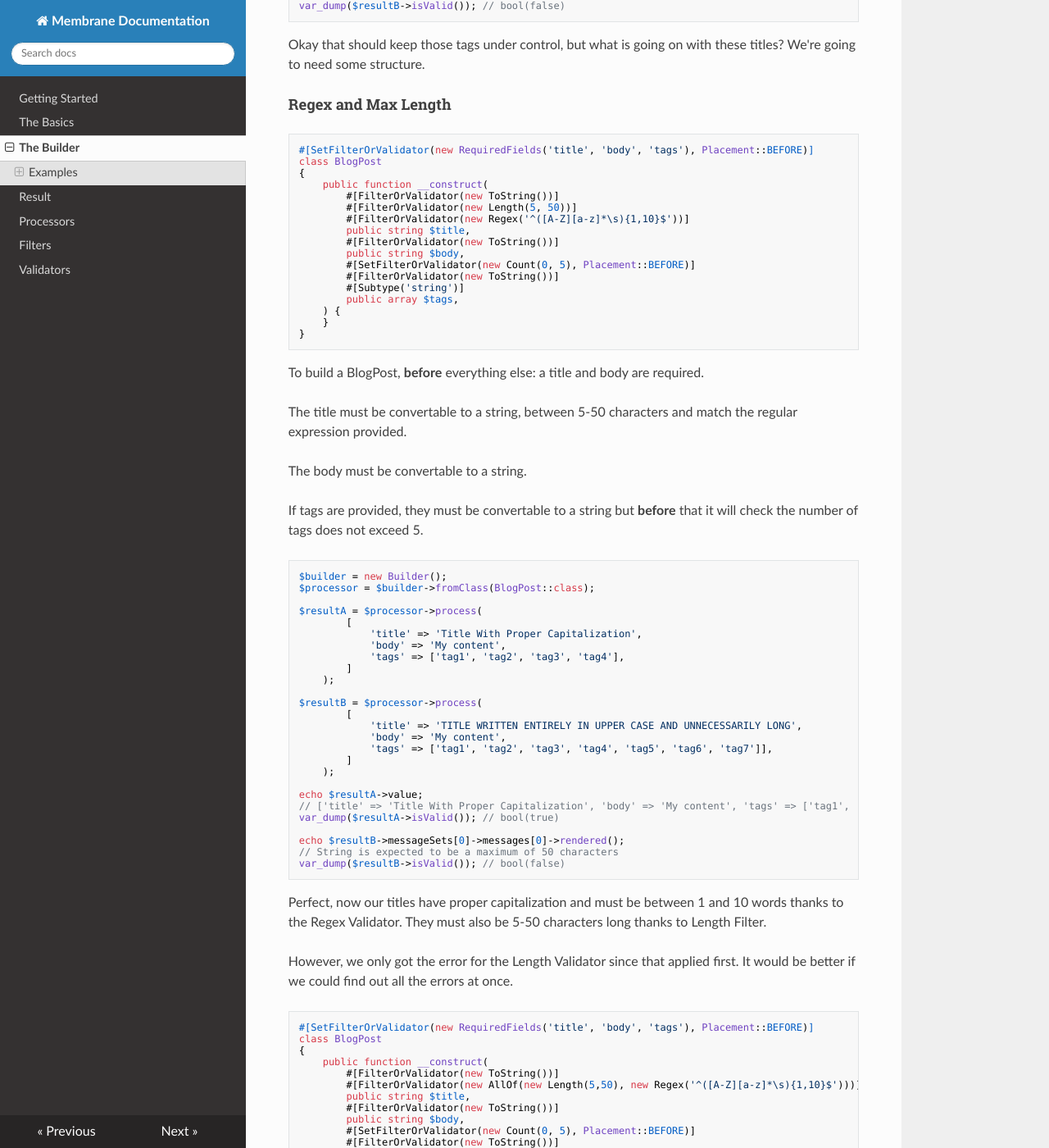
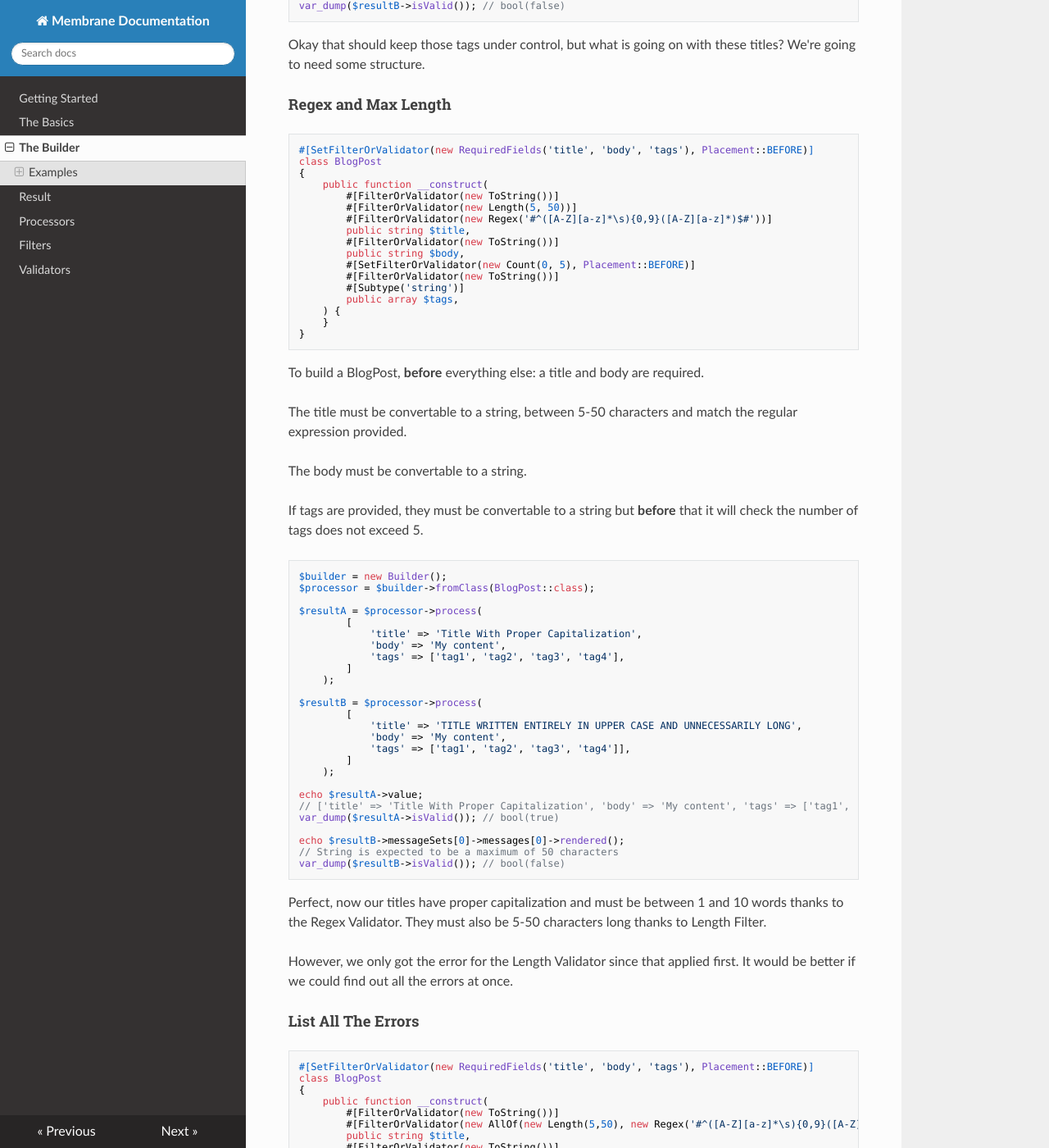
Before and after one commit to membrane-php/membrane-core, an MkDocs documentation site: the page built from docs/builder.md, in a window 1280 px wide and 1400 px high, scrolled down 4043 px. Shown: the whole window at 82% size. Built offline with MkDocs 1.6.1, drawn with Linux system fonts in a browser that asks for light colours; nearby versions of some CDN libraries; some of the changed text lies outside the part shown.

Commit message:
Builder Docs regex correction

````diff
--- a/docs/builder.md
+++ b/docs/builder.md
@@ -244,7 +244,7 @@ class BlogPost
     public function __construct(
         #[FilterOrValidator(new ToString())]
         #[FilterOrValidator(new Length(5, 50))]
-        #[FilterOrValidator(new Regex('^([A-Z][a-z]*\s){1,10}$'))]
+        #[FilterOrValidator(new Regex('#^([A-Z][a-z]*\s){0,9}([A-Z][a-z]*)$#'))]
         public string $title,
         #[FilterOrValidator(new ToString())]
         public string $body,
@@ -282,7 +282,7 @@ $resultB = $processor->process(
         [
             'title' => 'TITLE WRITTEN ENTIRELY IN UPPER CASE AND UNNECESSARILY LONG',
             'body' => 'My content',
-            'tags' => ['tag1', 'tag2', 'tag3', 'tag4', 'tag5', 'tag6', 'tag7']],
+            'tags' => ['tag1', 'tag2', 'tag3', 'tag4']],
         ]
     );
 
@@ -301,13 +301,15 @@ They must also be 5-50 characters long thanks to Length Filter.
 However, we only got the error for the Length Validator since that applied first.
 It would be better if we could find out all the errors at once.
 
+#### List All The Errors
+
 ```php
 #[SetFilterOrValidator(new RequiredFields('title', 'body', 'tags'), Placement::BEFORE)]
 class BlogPost
 {
     public function __construct(
         #[FilterOrValidator(new ToString())]
-        #[FilterOrValidator(new AllOf(new Length(5,50), new Regex('^([A-Z][a-z]*\s){1,10}$')))]
+        #[FilterOrValidator(new AllOf(new Length(5,50), new Regex('#^([A-Z][a-z]*\s){0,9}([A-Z][a-z]*)$#')))]
         public string $title,
         #[FilterOrValidator(new ToString())]
         public string $body,
@@ -349,7 +351,7 @@ $resultB = $processor->process(
         [
             'title' => 'TITLE WRITTEN ENTIRELY IN UPPER CASE AND UNNECESSARILY LONG',
             'body' => 'My content',
-            'tags' => ['tag1', 'tag2', 'tag3', 'tag4', 'tag5', 'tag6', 'tag7']],
+            'tags' => ['tag1', 'tag2', 'tag3', 'tag4']],
         ]
     );
 
@@ -378,7 +380,7 @@ class BlogPost
 {
     public function __construct(
         #[FilterOrValidator(new ToString())]
-        #[FilterOrValidator(new AllOf(new Length(5,50), new Regex('^([A-Z][a-z]*\s){1,10}$')))]
+        #[FilterOrValidator(new AllOf(new Length(5,50), new Regex('#^([A-Z][a-z]*\s){0,9}([A-Z][a-z]*)$#')))]
         public string $title,
         #[FilterOrValidator(new ToString())]
         public string $body,
````
